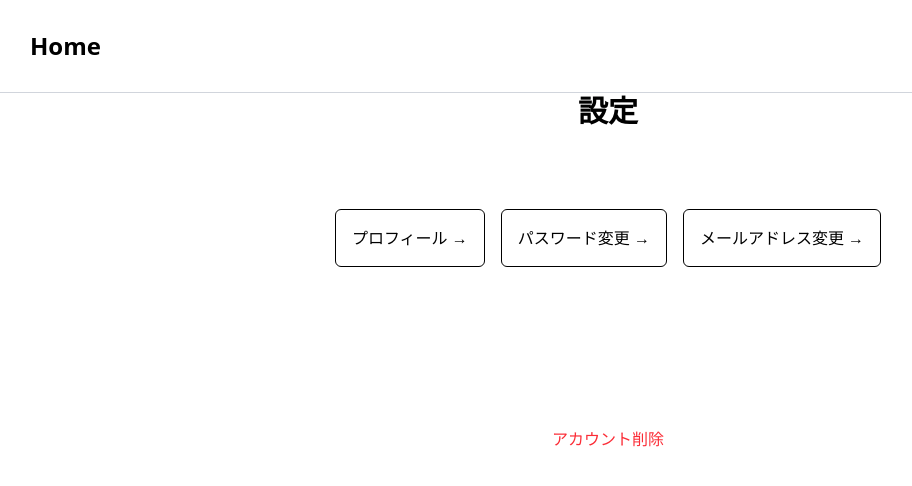
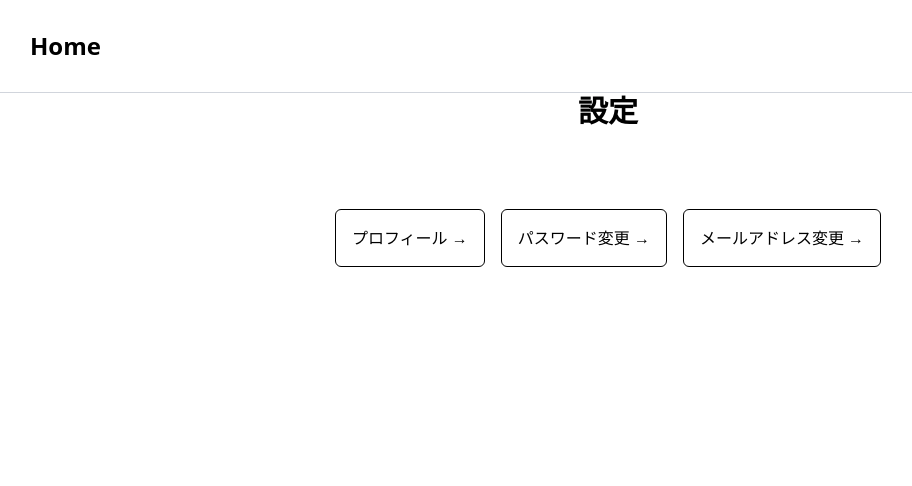
Before and after one commit to la-lala8701/my-blog, a Next.js app: page /user/settings in a window 1280 px wide. Shown: the top 486 px of the page, without its empty margins (32-944 px from the left). Built offline with nearby package versions, Linux system fonts and the light colour scheme; no server answers.

Commit message:
🔥アカウント削除リンクを削除

```diff
--- a/app/user/settings/page.tsx
+++ b/app/user/settings/page.tsx
@@ -30,11 +30,6 @@ export default function Settings() {
           </Link>
         </li>
       </ul>
-      <p className="text-center text-red-500 mt-40">
-        <span className=" hover:underline cursor-pointer">
-          アカウント削除
-        </span>
-      </p>
     </div>
   );
 }
```
